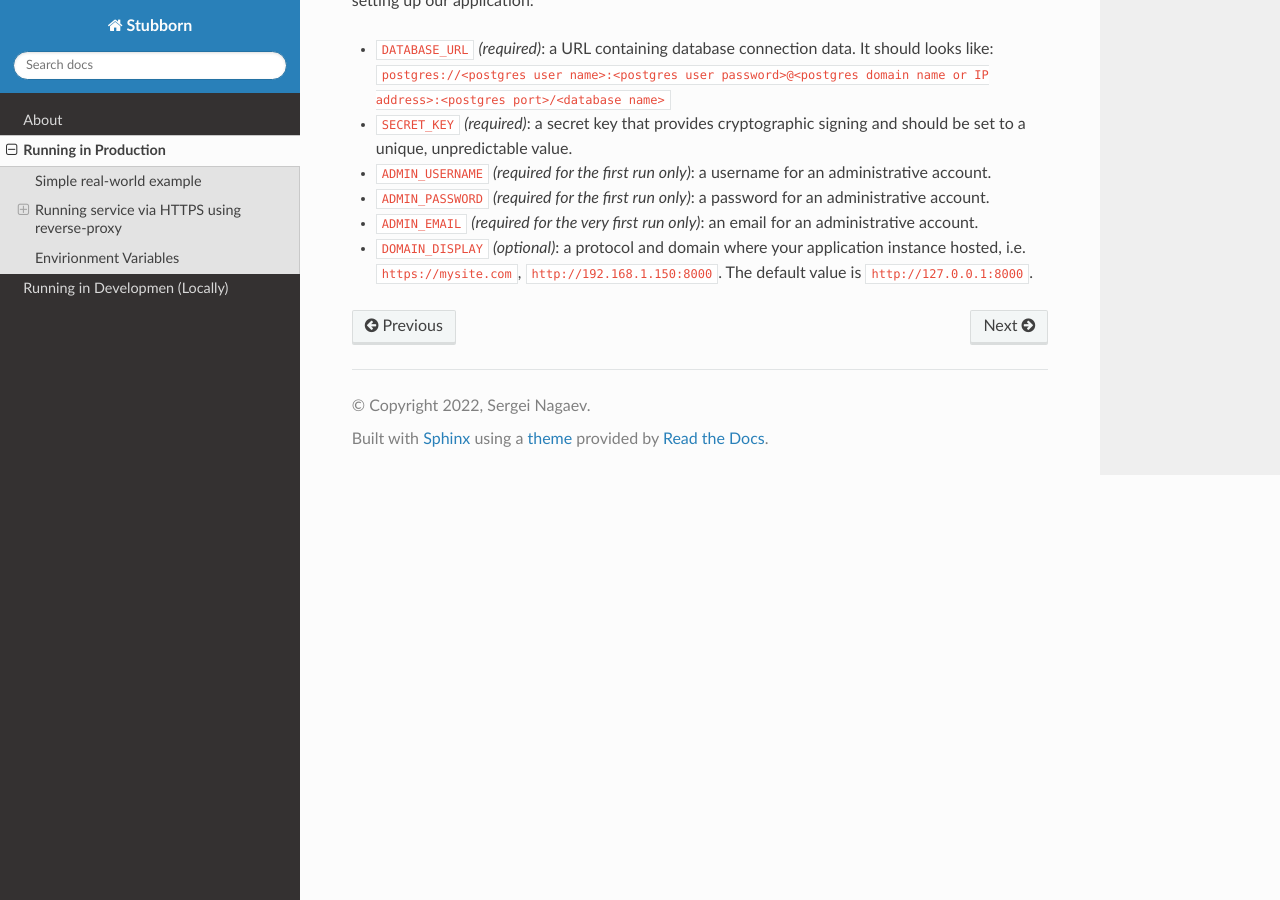
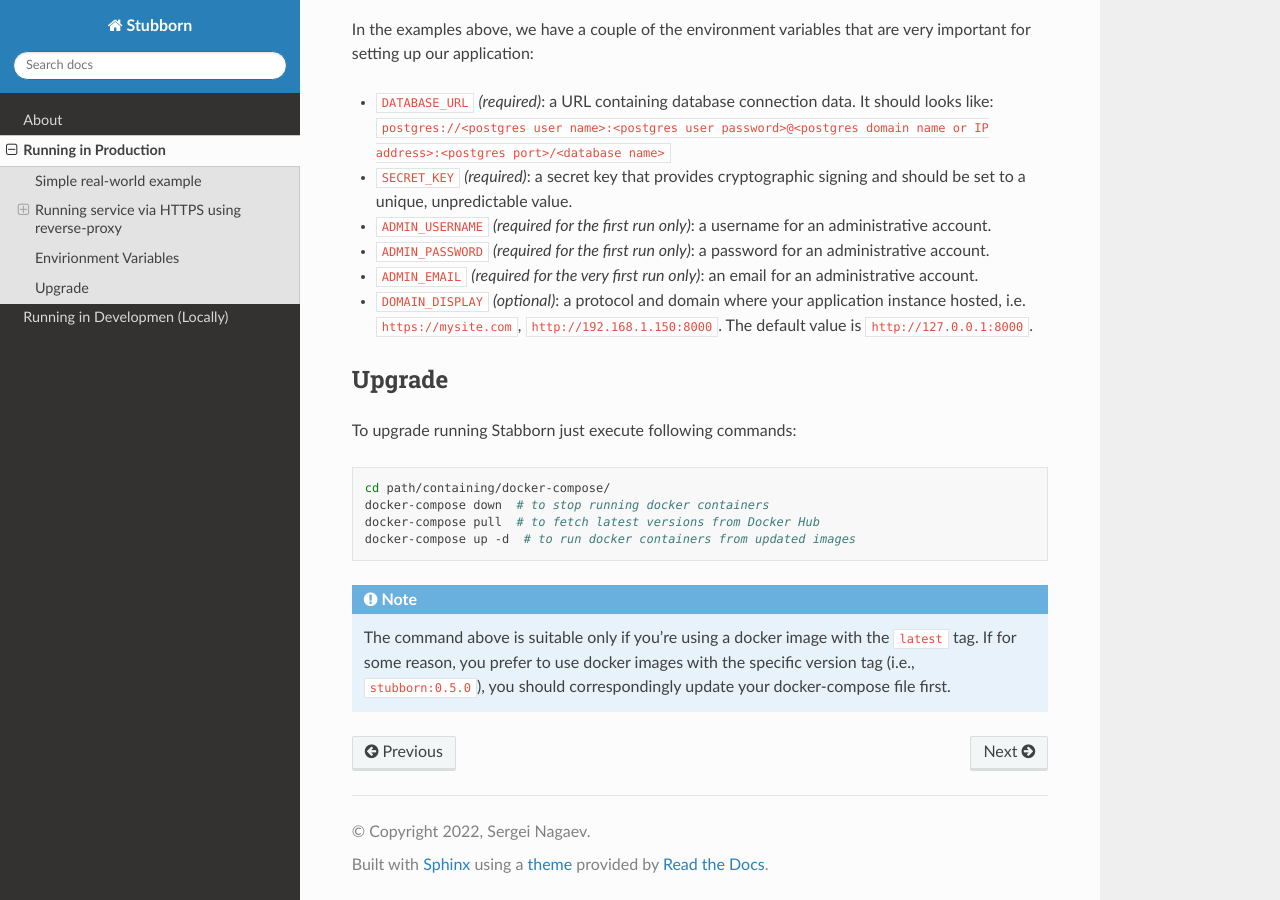
Before and after one commit to s-nagaev/stubborn, a Sphinx documentation site: the page built from docs/run-in-prod.md, in a window 1280 px wide and 900 px high, scrolled down 2950 px. Built offline with Sphinx 7.4.7 and the Read the Docs theme 2.0.0, drawn with Linux system fonts in a browser that asks for light colours; some of the changed text lies outside the part shown.

Commit message:
Documentation updated #7

````diff
--- a/docs/run-in-prod.md
+++ b/docs/run-in-prod.md
@@ -46,8 +46,9 @@
 docker-compose up -d
 ```
 
-Please, note that the parameter `-d` in the command example will tell Docker Compose to run the apps defined in
-`docker-compose.yml` in the background.
+```{note}
+The parameter `-d` in the command example will tell Docker Compose to run the apps defined in `docker-compose.yml` in the background.
+```
 
 The site should now be running at <http://0.0.0.0:8000>. To access the service admin panel visit <http://localhost:8000/admin/> and log in as a superuser.
 
@@ -159,3 +160,18 @@
 - `ADMIN_PASSWORD` *(required for the first run only)*: a password for an administrative account.
 - `ADMIN_EMAIL` *(required for the very first run only)*: an email for an administrative account.
 - `DOMAIN_DISPLAY` *(optional)*: a protocol and domain where your application instance hosted, i.e. `https://mysite.com`, `http://192.168.1.150:8000`. The default value is `http://127.0.0.1:8000`.
+
+## Upgrade
+
+To upgrade running Stabborn just execute following commands:
+
+```shell
+cd path/containing/docker-compose/
+docker-compose down  # to stop running docker containers
+docker-compose pull  # to fetch latest versions from Docker Hub
+docker-compose up -d  # to run docker containers from updated images
+```
+
+```{note}
+The command above is suitable only if you're using a docker image with the `latest` tag. If for some reason, you prefer to use docker images with the specific version tag (i.e., `stubborn:0.5.0`), you should correspondingly update your docker-compose file first.
+```
````
